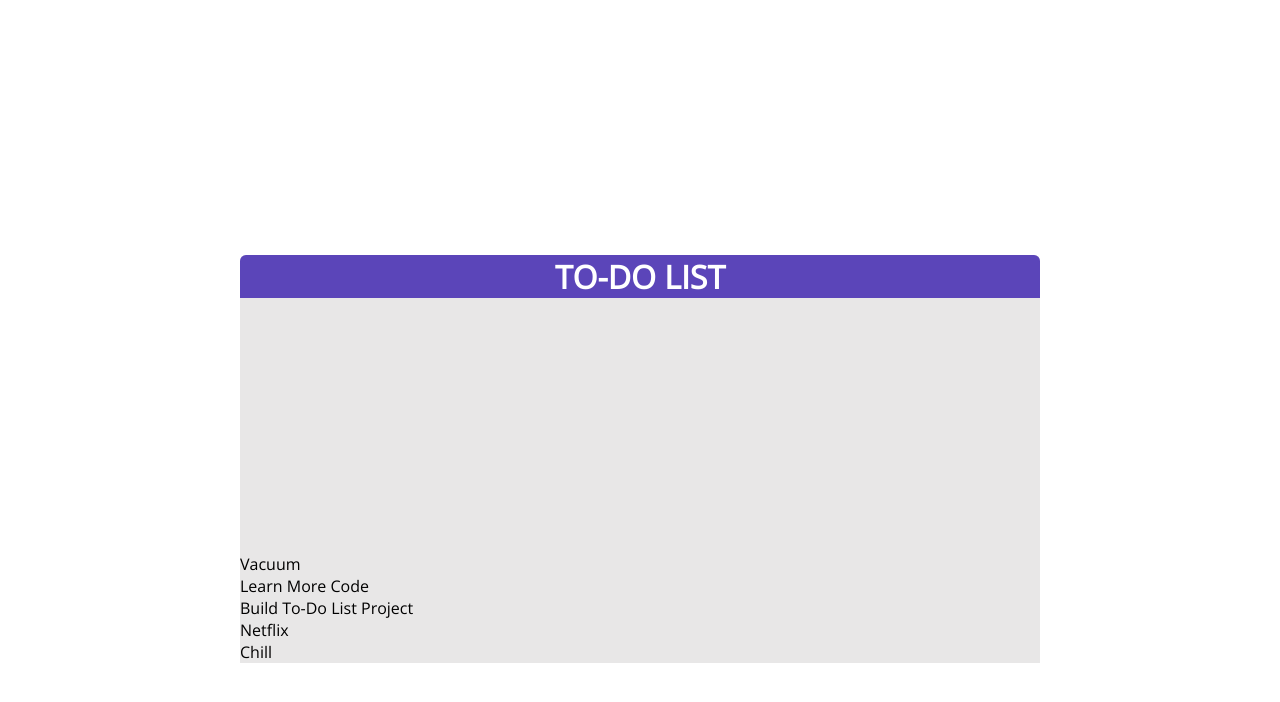
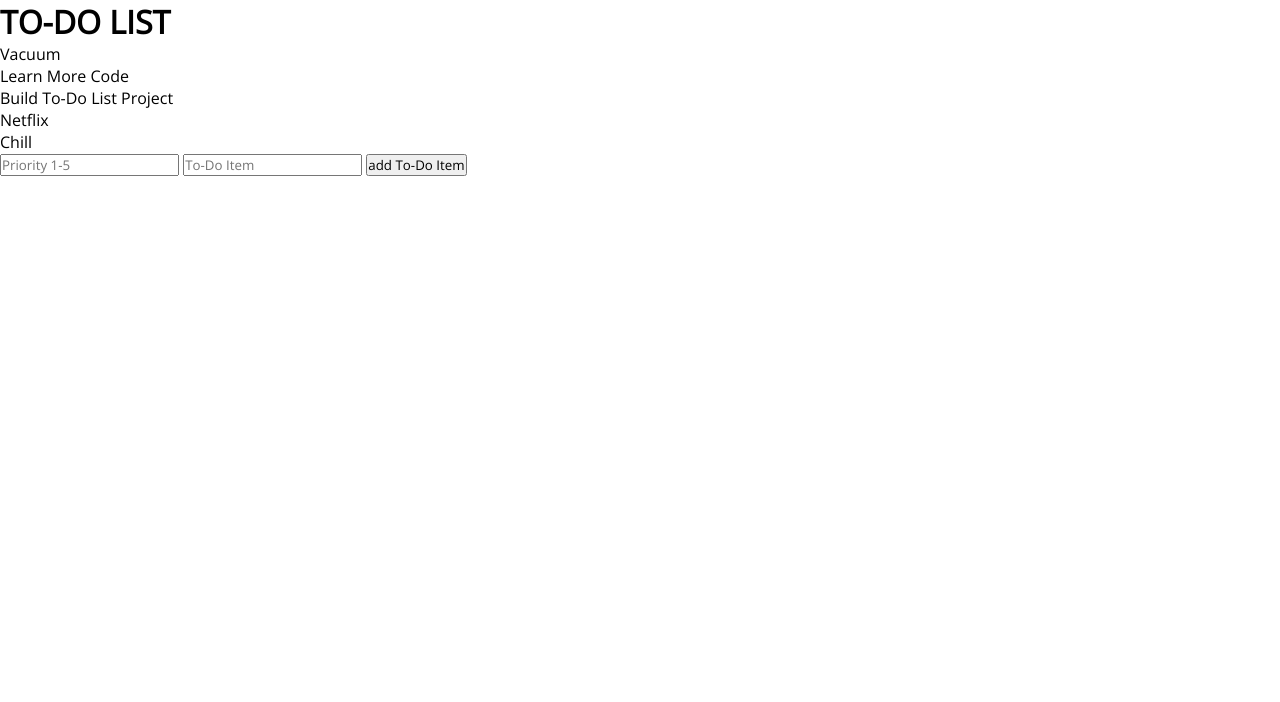
Before and after one commit to thelaw51/To-do-list, a plain HTML site: page index.html in a window 1280 px wide. Drawn offline with nearby package versions, Linux system fonts and the light colour scheme.

Commit message:
changed how im working on the project working on functionality first then design have the function to be able to add things to the todo list and choose their positon in the list

```diff
--- a/index.html
+++ b/index.html
@@ -1,5 +1,3 @@
-<!-- Redo the order your making the website start with the todo list functionality and do the design and formatting last -->
-
 <!DOCTYPE html>
 <html lang="en">
   <head>
@@ -15,12 +13,21 @@
         <h1 id="Heading-Text">TO-DO LIST</h1>
       </div>
       <ul class="TodoListItems">
-        <li>Vacuum</li>
-        <li>Learn More Code</li>
-        <li>Build To-Do List Project</li>
-        <li>Netflix</li>
-        <li>Chill</li>
+        <li id="ListItem1">Vacuum</li>
+        <li id="ListItem2">Learn More Code</li>
+        <li id="ListItem3">Build To-Do List Project</li>
+        <li id="ListItem4">Netflix</li>
+        <li id="ListItem5">Chill</li>
       </ul>
+      <input
+        type="number"
+        id="PriorityInput"
+        placeholder="Priority 1-5"
+        max="5"
+      />
+      <input type="text" id="ToDoItemInput" placeholder="To-Do Item" />
+      <button id="addToDoItem" onclick="addToDoItem()">add To-Do Item</button>
     </div>
+    <script src="main.js"></script>
   </body>
 </html>
--- /dev/null
+++ b/main.js
@@ -0,0 +1,23 @@
+function addToDoItem() {
+  const newItem = document.getElementById("ToDoItemInput").value;
+  const Priority = document.getElementById("PriorityInput").value;
+  switch (Priority) {
+    case "1":
+      document.getElementById("ListItem1").textContent = newItem;
+      break;
+    case "2":
+      document.getElementById("ListItem2").textContent = newItem;
+      break;
+    case "3":
+      document.getElementById("ListItem3").textContent = newItem;
+      break;
+    case "4":
+      document.getElementById("ListItem4").textContent = newItem;
+      break;
+    case "5":
+      document.getElementById("ListItem5").textContent = newItem;
+      break;
+    default:
+      console.log("error incorrect value entered");
+  }
+}
--- a/style.css
+++ b/style.css
@@ -1,35 +1,6 @@
 @import url("https://fonts.googleapis.com/css2?family=Open+Sans&display=swap");
 * {
   margin: 0;
-  border: 0;
   padding: 0;
   font-family: "Open Sans", sans-serif;
 }
-
-#Heading {
-  background-color: #5b45b9;
-  margin: 255px auto;
-  width: 50rem;
-  height: 100%;
-  border: 500px;
-  border-radius: 6px 6px 0 0;
-}
-#Heading-Text {
-  text-align: center;
-  color: white;
-}
-
-#TodoListScreen {
-  margin: 255px auto;
-  background-color: #e8e7e7;
-  margin: 255px auto;
-  width: 50rem;
-  height: 100%;
-  border: 500px;
-  border-radius: 6px 6px 0 0;
-}
-.TodoListItems {
-  background-color: #e8e7e7;
-  width: 100%;
-  list-style: none;
-}
```
